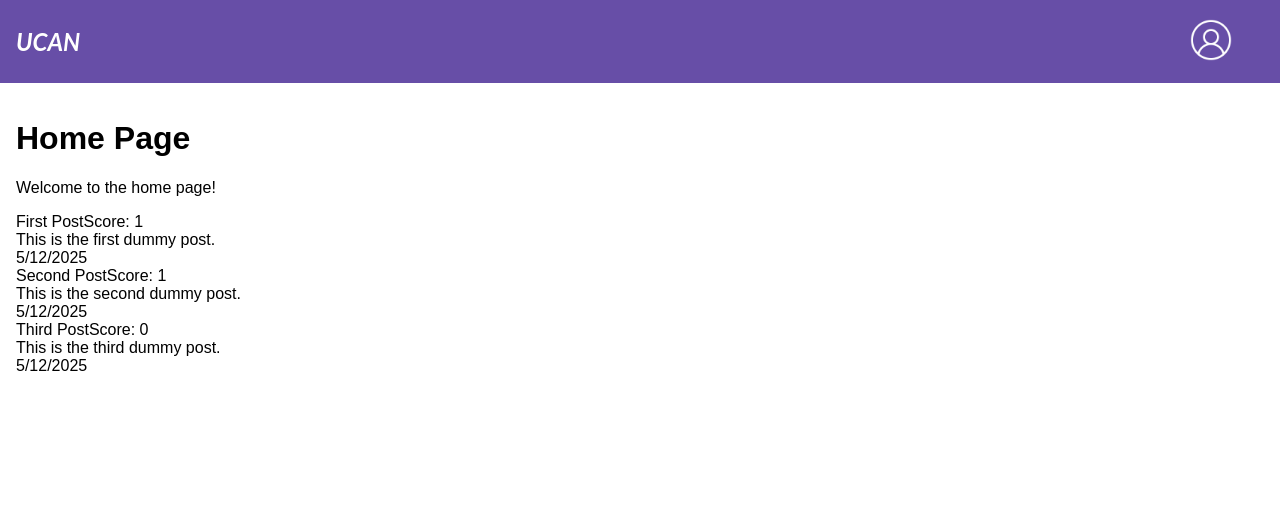
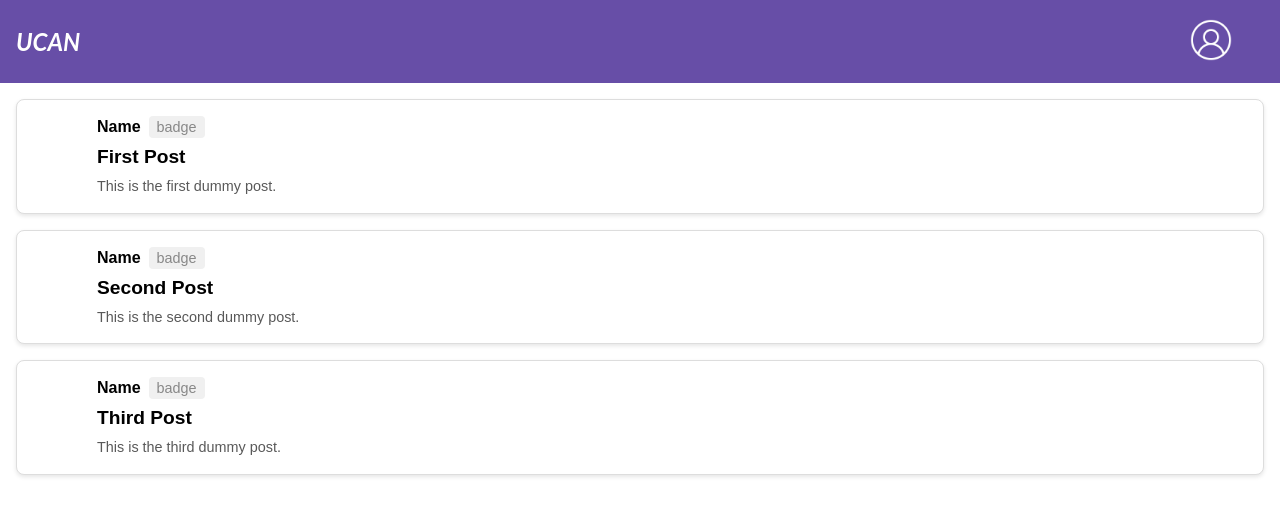
Before and after one commit to ucan-app/ucan-frontend, a React (Create React App) app: page / in a window 1280 px wide. Shown: the top 516 px of the page. Built offline with nearby package versions, Linux system fonts and the light colour scheme.

Commit message:
Implemented forum style

```diff
--- /dev/null
+++ b/src/components/PostPreview.css
@@ -0,0 +1,64 @@
+/* Post container */
+.post-preview {
+  display: flex;
+  align-items: flex-start;
+  background-color: white;
+  border: 1px solid #ddd;
+  border-radius: 8px; /* Rounded corners */
+  padding: 1rem;
+  margin-bottom: 1rem; /* Space between posts */
+  box-shadow: 0 2px 4px rgba(0, 0, 0, 0.1); /* Subtle shadow */
+}
+
+/* Left section for profile icon */
+.post-left {
+  margin-right: 1rem;
+}
+
+.profile-icon {
+  width: 48px;
+  height: 48px;
+  border-radius: 50%; /* Circular profile icon */
+}
+
+/* Right section for post details */
+.post-right {
+  flex: 1;
+}
+
+/* Post header (author and role) */
+.post-header {
+  display: flex;
+  align-items: center;
+  margin-bottom: 0.5rem;
+}
+
+.post-author {
+  font-weight: bold;
+  margin-right: 0.5rem;
+}
+
+.post-role {
+  font-size: 0.9rem;
+  color: #888;
+  background-color: #f0f0f0;
+  padding: 0.2rem 0.5rem;
+  border-radius: 4px;
+}
+
+/* Post title */
+.post-title {
+  font-size: 1.2rem;
+  font-weight: bold;
+  margin-bottom: 0.5rem;
+}
+
+/* Post content */
+.post-content {
+  font-size: 0.9rem;
+  color: #595959;
+  line-height: 1.4;
+  overflow: hidden;
+  text-overflow: ellipsis;
+  white-space: nowrap; /* Ensure content stays on one line */
+}
--- a/src/components/PostPreview.tsx
+++ b/src/components/PostPreview.tsx
@@ -1,5 +1,5 @@
 import React from "react";
-import { Post, calculatePostScore } from "../types";
+import { Post } from "../types";
 import { useNavigate } from "react-router-dom";
 
 interface PostPreviewProps {
@@ -14,22 +14,27 @@ const PostPreview: React.FC<PostPreviewProps> = ({ post }) => {
   };
 
   return (
-    <div
-      className="post-preview"
-      onClick={handleClick}
-      style={{ cursor: "pointer" }}
-    >
-      <div className="post-preview-header">
-        <span className="post-preview-title">{post.title}</span>
-        <span className="post-preview-score">
-          Score: {calculatePostScore(post)}
-        </span>
+    <div className="post-preview"
+         onClick={handleClick}
+         style={{ cursor: "pointer" }}>
+      <div className="post-left">
+        <img
+          src="/profile_icon.png"
+          alt="Profile"
+          className="profile-icon"
+        />
       </div>
-      <div className="post-preview-content">{post.content}</div>
-      <div className="post-preview-date">
-        {post.createdAt instanceof Date
-          ? post.createdAt.toLocaleDateString()
-          : new Date(post.createdAt).toLocaleDateString()}
+      <div className="post-right">
+        <div className="post-header">
+          <span className="post-author">Name</span>
+          <span className="post-role">badge</span>
+        </div>
+        <div className="post-title">{post.title}</div>
+        <div className="post-content">
+          {post.content.length > 100
+            ? `${post.content.slice(0, 100)}...`
+            : post.content}
+        </div>
       </div>
     </div>
   );
--- a/src/pages/HomePage.tsx
+++ b/src/pages/HomePage.tsx
@@ -2,6 +2,7 @@ import React, { useEffect, useState } from "react";
 import { useLocation } from "react-router-dom";
 import { Post } from "../types";
 import PostPreview from "../components/PostPreview";
+import "../components/PostPreview.css";
 import { dummyPosts } from "../dummyData";
 
 function useQuery() {
@@ -38,8 +39,6 @@ const HomePage: React.FC = () => {
 
   return (
     <div>
-      <h1>Home Page</h1>
-      <p>Welcome to the home page!</p>
       {postList.map((post) => (
         <PostPreview key={post.pid} post={post} />
       ))}
```
